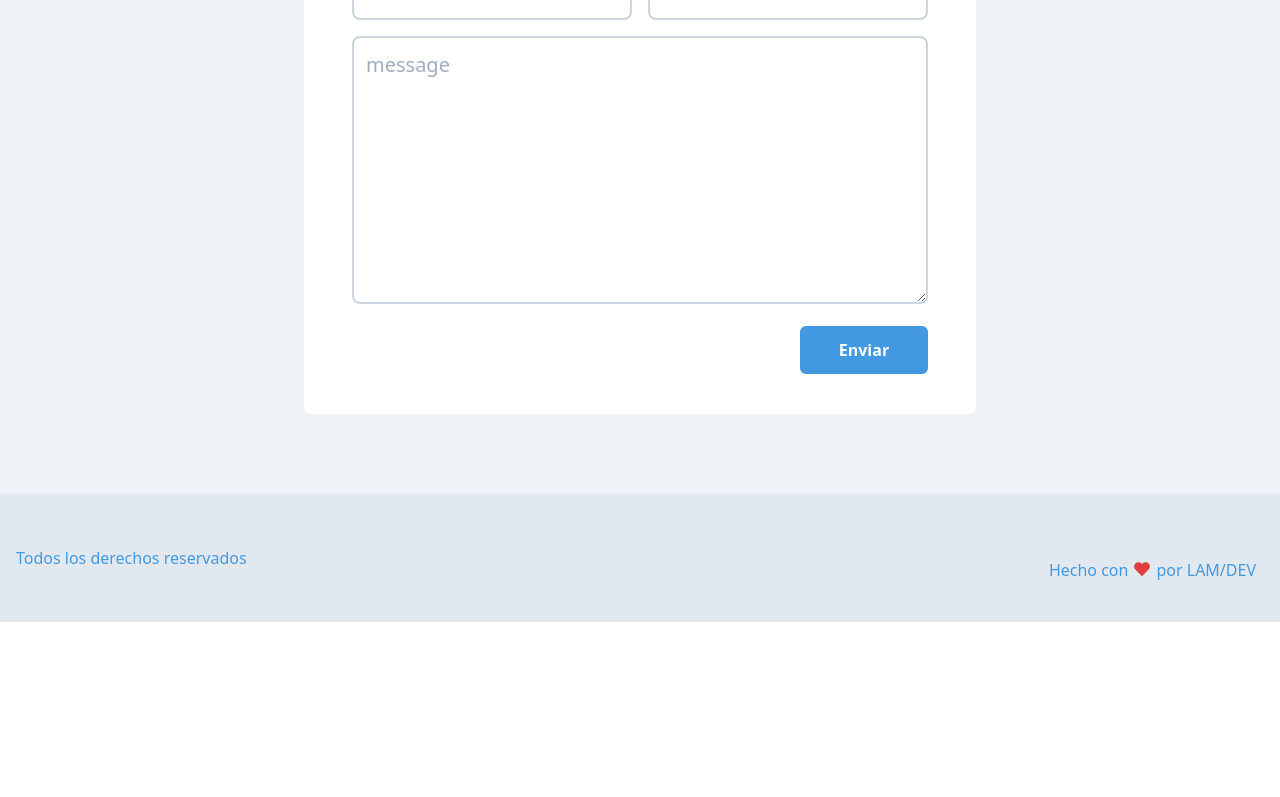
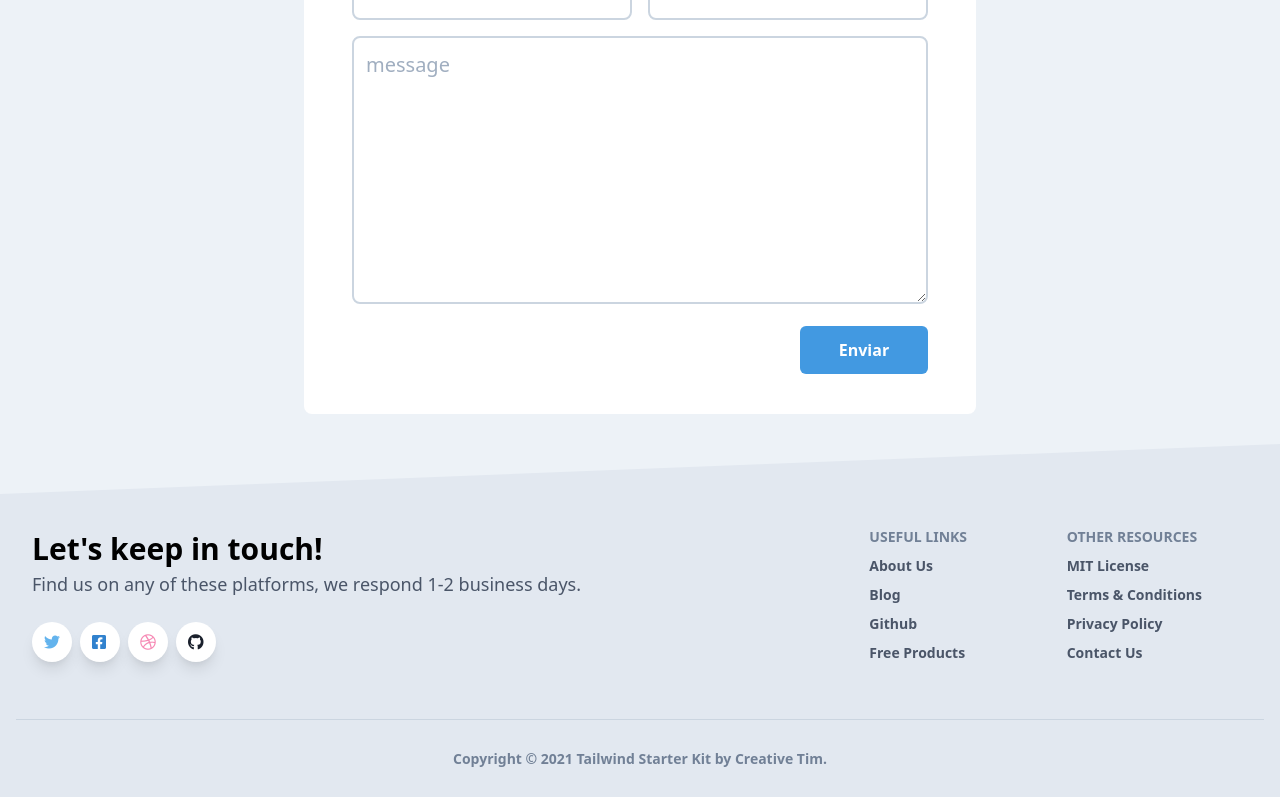
Before and after one commit to axd18/easyturnoweb, a React (Create React App) app: page / in a window 1280 px wide. Shown: the part 4401-5198 px from the top of the page. Before the commit the page ends 5023 px from the top, so only its background shows below. Built offline with nearby package versions, Linux system fonts and the light colour scheme.

Commit message:
ajustes y nuevo footer

```diff
--- a/src/components/ComoFunciona.js
+++ b/src/components/ComoFunciona.js
@@ -3,7 +3,7 @@
 
 const ComoFunciona = () => {
     return (
-        <div className="container md:pt-10 max-w-full mx-auto ">
+        <div className="container pb-20 md:pb-0 md:pt-10 max-w-full mx-auto ">
 
             <h1
 			className="text-center text-4xl text-gray-700 font-bold leading-snug" data-aos="fade-right" id="section2"
--- a/src/components/Footer.js
+++ b/src/components/Footer.js
@@ -3,38 +3,139 @@
 const Footer = () => {
     return (
 
-    <footer class="bg-gray-300 w-full py-6 px-4 ">
+        <footer className="relative bg-gray-300 pt-8 pb-6">
+        <div
+          className="bottom-auto top-0 left-0 right-0 w-full absolute pointer-events-none overflow-hidden -mt-20"
+          style={{ height: "80px", transform: "translateZ(0)" }}
+        >
+          <svg
+            className="absolute bottom-0 overflow-hidden"
+            xmlns="http://www.w3.org/2000/svg"
+            preserveAspectRatio="none"
+            version="1.1"
+            viewBox="0 0 2560 100"
+            x="0"
+            y="0"
+          >
+            <polygon
+              className="text-gray-300 fill-current"
+              points="2560 0 2560 100 0 100"
+            ></polygon>
+          </svg>
+        </div>
+        <div className="container mx-auto px-4">
+          <div className="flex flex-wrap">
+            <div className="w-full lg:w-6/12 px-4">
+              <h4 className="text-3xl font-semibold">
+                Let's keep in touch!
+              </h4>
+              <h5 className="text-lg mt-0 mb-2 text-gray-700">
+                Find us on any of these platforms, we respond 1-2 business days.
+              </h5>
+              <div className="mt-6">
+                <button
+                  className="bg-white text-blue-400 shadow-lg font-normal h-10 w-10 items-center justify-center align-center rounded-full outline-none focus:outline-none mr-2 p-3"
+                  type="button"
+                >
+                  <i className="flex fab fa-twitter"></i>
+                </button>
+                <button
+                  className="bg-white text-blue-600 shadow-lg font-normal h-10 w-10 items-center justify-center align-center rounded-full outline-none focus:outline-none mr-2 p-3"
+                  type="button"
+                >
+                  <i className="flex fab fa-facebook-square"></i>
+                </button>
+                <button
+                  className="bg-white text-pink-400 shadow-lg font-normal h-10 w-10 items-center justify-center align-center rounded-full outline-none focus:outline-none mr-2 p-3"
+                  type="button"
+                >
+                  <i className="flex fab fa-dribbble"></i>
+                </button>
+                <button
+                  className="bg-white text-gray-900 shadow-lg font-normal h-10 w-10 items-center justify-center align-center rounded-full outline-none focus:outline-none mr-2 p-3"
+                  type="button"
+                >
+                  <i className="flex fab fa-github"></i>
+                </button>
+              </div>
+            </div>
+            <div className="w-full lg:w-6/12 px-4">
+              <div className="flex flex-wrap items-top mb-6">
+                <div className="w-full lg:w-4/12 px-4 ml-auto">
+                  <span className="block uppercase text-gray-600 text-sm font-semibold mb-2">
+                    Useful Links
+                  </span>
+                  <ul className="list-unstyled">
+                    <li>
+                      <a className="text-gray-700 hover:text-gray-900 font-semibold block pb-2 text-sm"
+                         href="https://www.creative-tim.com/presentation">About Us
+                      </a>
+                    </li>
+                    <li>
+                      <a className="text-gray-700 hover:text-gray-900 font-semibold block pb-2 text-sm"
+                         href="https://blog.creative-tim.com">Blog
+                      </a>
+                    </li>
+                    <li>
+                      <a className="text-gray-700 hover:text-gray-900 font-semibold block pb-2 text-sm"
+                         href="https://www.github.com/creativetimofficial">Github
+                      </a>
+                    </li>
+                    <li>
+                      <a className="text-gray-700 hover:text-gray-900 font-semibold block pb-2 text-sm"
+                         href="https://www.creative-tim.com/bootstrap-themes/free">Free Products
+                      </a>
+                    </li>
 
-        <div class="flex items-center justify-between my-4">
-            <p class="text-blue-500">Todos los derechos reservados</p>
-            <p class="inline-flex text-blue-500 px-2 pt-6">Hecho con
-                <svg fill="#e53e3e" viewBox="0 0 24 24"  class="w-5 h-5 mx-1 pt-px text-red-600" stroke="currentColor">
-                    <path stroke-linecap="round" stroke-linejoin="round" stroke-width="2" d="M4.318 6.318a4.5 4.5 0 000 6.364L12 20.364l7.682-7.682a4.5 4.5 0 00-6.364-6.364L12 7.636l-1.318-1.318a4.5 4.5 0 00-6.364 0z"/>
-                </svg>por LAM/DEV</p>
-            {/* <div class="flex items-center">
-                <a href="#">
-                    <svg class="h-6 w-6 fill-current text-blue-600 mr-6" viewBox="0 0 512 512">
-                        <path d="M455.27,32H56.73A24.74,24.74,0,0,0,32,56.73V455.27A24.74,24.74,0,0,0,56.73,480H256V304H202.45V240H256V189c0-57.86,40.13-89.36,91.82-89.36,24.73,0,51.33,1.86,57.51,2.68v60.43H364.15c-28.12,0-33.48,13.3-33.48,32.9V240h67l-8.75,64H330.67V480h124.6A24.74,24.74,0,0,0,480,455.27V56.73A24.74,24.74,0,0,0,455.27,32Z"/>
-                    </svg>
-                </a>
-                <a href="#">
-                    <svg fill="none"  class="h-6 w-6 text-blue-600 mr-6" viewBox="0 0 24 24" stroke="currentColor">
-                        <path stroke-linecap="round" stroke-linejoin="round" stroke-width="2" d="M3 8l7.89 5.26a2 2 0 002.22 0L21 8M5 19h14a2 2 0 002-2V7a2 2 0 00-2-2H5a2 2 0 00-2 2v10a2 2 0 002 2z"/>
-                    </svg>
-                </a>
-                <a href="#">
-                    <svg class="h-6 w-6 fill-current text-blue-600 mr-6" viewBox="0 0 512 512">
-                        <path d="M444.17,32H70.28C49.85,32,32,46.7,32,66.89V441.61C32,461.91,49.85,480,70.28,480H444.06C464.6,480,480,461.79,480,441.61V66.89C480.12,46.7,464.6,32,444.17,32ZM170.87,405.43H106.69V205.88h64.18ZM141,175.54h-.46c-20.54,0-33.84-15.29-33.84-34.43,0-19.49,13.65-34.42,34.65-34.42s33.85,14.82,34.31,34.42C175.65,160.25,162.35,175.54,141,175.54ZM405.43,405.43H341.25V296.32c0-26.14-9.34-44-32.56-44-17.74,0-28.24,12-32.91,23.69-1.75,4.2-2.22,9.92-2.22,15.76V405.43H209.38V205.88h64.18v27.77c9.34-13.3,23.93-32.44,57.88-32.44,42.13,0,74,27.77,74,87.64Z"/>
-                    </svg>
-                </a>
-                <a href="#">
-                    <svg class="h-6 w-6 fill-current text-blue-600 mr-6" viewBox="0 0 512 512">
-                        <path d="M496,109.5a201.8,201.8,0,0,1-56.55,15.3,97.51,97.51,0,0,0,43.33-53.6,197.74,197.74,0,0,1-62.56,23.5A99.14,99.14,0,0,0,348.31,64c-54.42,0-98.46,43.4-98.46,96.9a93.21,93.21,0,0,0,2.54,22.1,280.7,280.7,0,0,1-203-101.3A95.69,95.69,0,0,0,36,130.4C36,164,53.53,193.7,80,211.1A97.5,97.5,0,0,1,35.22,199v1.2c0,47,34,86.1,79,95a100.76,100.76,0,0,1-25.94,3.4,94.38,94.38,0,0,1-18.51-1.8c12.51,38.5,48.92,66.5,92.05,67.3A199.59,199.59,0,0,1,39.5,405.6,203,203,0,0,1,16,404.2,278.68,278.68,0,0,0,166.74,448c181.36,0,280.44-147.7,280.44-275.8,0-4.2-.11-8.4-.31-12.5A198.48,198.48,0,0,0,496,109.5Z"/>
-                    </svg>
-                </a>
-            </div> */}
+                  </ul>
+                </div>
+                <div className="w-full lg:w-4/12 px-4">
+                  <span className="block uppercase text-gray-600 text-sm font-semibold mb-2">
+                    Other Resources
+                  </span>
+                  <ul className="list-unstyled">
+                    <li>
+                      <a className="text-gray-700 hover:text-gray-900 font-semibold block pb-2 text-sm"
+                      href="https://github.com/creativetimofficial/argon-design-system/blob/master/LICENSE.md">MIT License
+                    </a>
+                    </li>
+                    <li>
+                      <a className="text-gray-700 hover:text-gray-900 font-semibold block pb-2 text-sm"
+                         href="https://creative-tim.com/terms">Terms & Conditions
+                      </a>
+                    </li>
+                    <li>
+                      <a className="text-gray-700 hover:text-gray-900 font-semibold block pb-2 text-sm"
+                         href="https://creative-tim.com/privacy">Privacy Policy
+                      </a>
+                    </li>
+                    <li>
+                      <a className="text-gray-700 hover:text-gray-900 font-semibold block pb-2 text-sm"
+                         href="https://creative-tim.com/contact-us">Contact Us
+                      </a>
+                    </li>
+                  </ul>
+
+                </div>
+              </div>
+            </div>
+          </div>
+          <hr className="my-6 border-gray-400" />
+          <div className="flex flex-wrap items-center md:justify-between justify-center">
+            <div className="w-full md:w-4/12 px-4 mx-auto text-center">
+              <div className="text-sm text-gray-600 font-semibold py-1">
+                Copyright © {new Date().getFullYear()}{" "}Tailwind Starter Kit by{" "}
+                <a
+                  href="https://www.creative-tim.com"
+                  className="text-gray-600 hover:text-gray-900"
+                >
+                  Creative Tim
+                </a>.
+              </div>
+            </div>
+          </div>
         </div>
-    </footer>
+      </footer>
      );
 }
 
--- a/src/components/Precios.js
+++ b/src/components/Precios.js
@@ -4,7 +4,7 @@
     return (
 
 
-	<div className="bg-purple-700 pt-10">
+	<div className="bg-purple-700 pb-20 md:pb-0 pt-10">
 
 		<h1
 			className="text-center text-4xl text-white font-bold leading-snug" id="section3" data-aos="fade-right"
```
